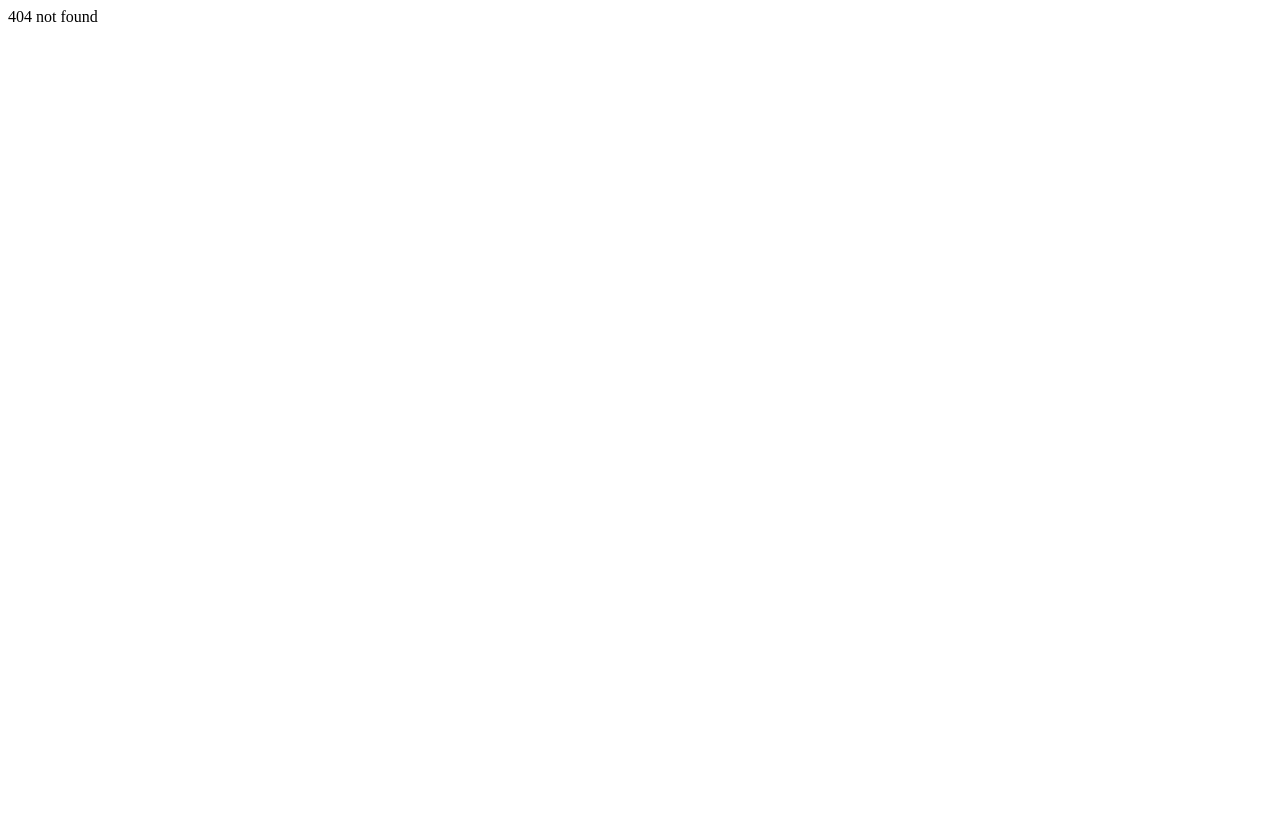
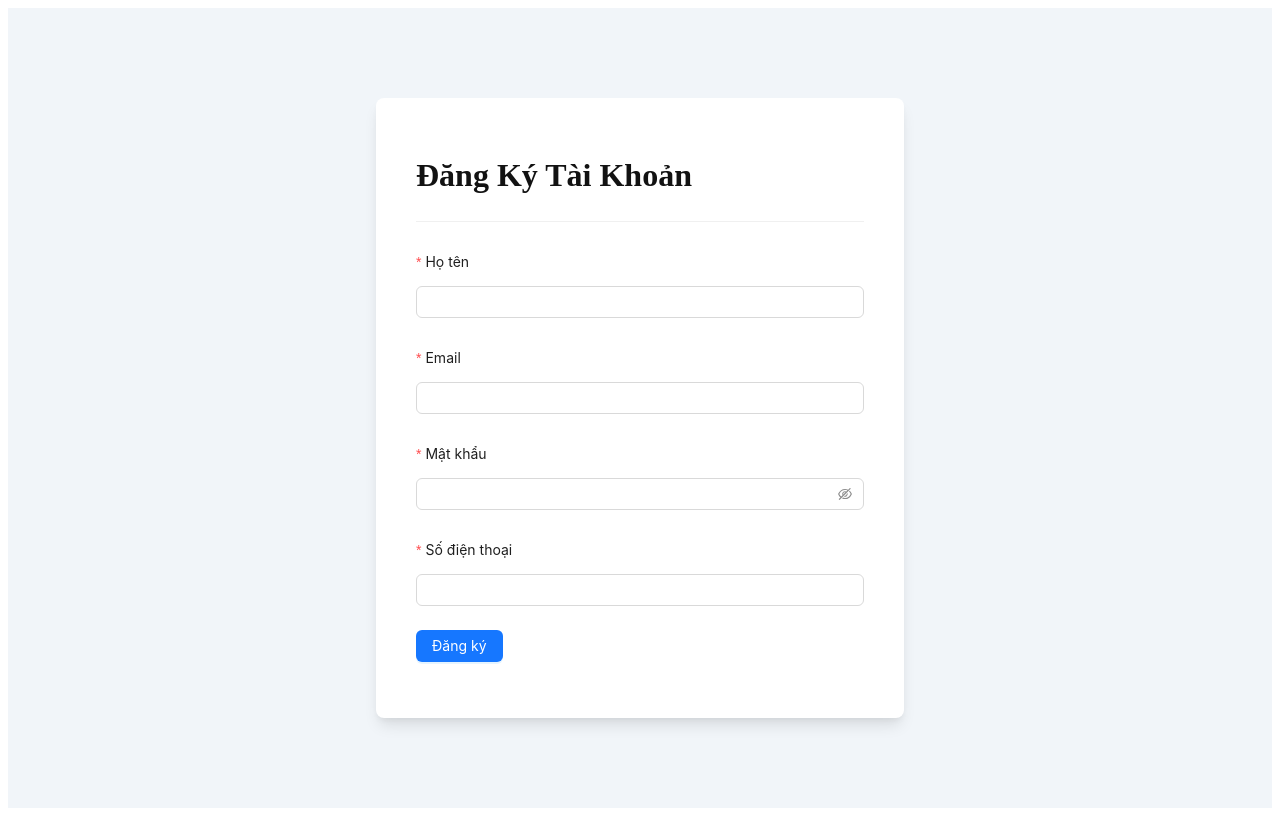
Before and after one commit to huysonny/react-web-sales, a React (Vite) app: page /register in a window 1280 px wide. Before the commit this address had no page. Built offline with nearby package versions, Linux system fonts and the light colour scheme.

Commit message:
'register'

```diff
--- a/package.json
+++ b/package.json
@@ -10,11 +10,15 @@
     "preview": "vite preview"
   },
   "dependencies": {
+    "@ant-design/icons": "5.0.1",
     "@reduxjs/toolkit": "1.9.3",
+    "antd": "5.3.2",
+    "axios": "1.3.4",
     "react": "18.2.0",
     "react-dom": "18.2.0",
     "react-redux": "8.0.5",
-    "react-router-dom": "6.9.0"
+    "react-router-dom": "6.9.0",
+    "sass": "1.53.0"
   },
   "devDependencies": {
     "@types/react": "18.0.28",
--- a/src/App.jsx
+++ b/src/App.jsx
@@ -10,6 +10,7 @@
 import Header from './components/Header';
 import Footer from './components/Footer';
 import Home from './components/Home';
+import Register from './pages/register';
 
 const Layout = () => {
   return (
@@ -42,6 +43,10 @@
       path: "/login",
       element: <LoginPage />,
     },
+    {
+      path: "/register",
+      element: <Register />,
+    },
 
   ]);
 
--- /dev/null
+++ b/src/pages/register/index.jsx
@@ -0,0 +1,73 @@
+import { Button, Checkbox, Divider, Form, Input } from 'antd';
+import './register.scss'
+
+const onFinish = (values) => {
+    console.log('Success:', values);
+};
+const Register = () => {
+    return (
+        <div className="register-page">
+            <main className="main">
+                <div className="container">
+                    <section className="wrapper">
+                        <div className="heading">
+                            <h2 className="text text-large">Đăng Ký Tài Khoản</h2>
+                            <Divider />
+                        </div>
+                        <Form
+                            name="basic"
+                            // style={{ maxWidth: 600, margin: '0 auto' }}
+                            onFinish={onFinish}
+                            autoComplete="off"
+                        >
+                            <Form.Item
+                                labelCol={{ span: 24 }} //whole column
+                                label="Họ tên"
+                                name="fullName"
+                                rules={[{ required: true, message: 'Họ tên không được để trống!' }]}
+                            >
+                                <Input />
+                            </Form.Item>
+
+
+                            <Form.Item
+                                labelCol={{ span: 24 }} //whole column
+                                label="Email"
+                                name="email"
+                                rules={[{ required: true, message: 'Email không được để trống!' }]}
+                            >
+                                <Input />
+                            </Form.Item>
+
+                            <Form.Item
+                                labelCol={{ span: 24 }} //whole column
+                                label="Mật khẩu"
+                                name="password"
+                                rules={[{ required: true, message: 'Mật khẩu không được để trống!' }]}
+                            >
+                                <Input.Password />
+                            </Form.Item>
+                            <Form.Item
+                                labelCol={{ span: 24 }} //whole column
+                                label="Số điện thoại"
+                                name="phone"
+                                rules={[{ required: true, message: 'Số điện thoại không được để trống!' }]}
+                            >
+                                <Input />
+                            </Form.Item>
+
+                            <Form.Item
+                            // wrapperCol={{ offset: 6, span: 16 }}
+                            >
+                                <Button type="primary" htmlType="submit" loading={false}>
+                                    Đăng ký
+                                </Button>
+                            </Form.Item>
+                        </Form>
+                    </section>
+                </div>
+            </main>
+        </div>
+    )
+}
+export default Register;
--- /dev/null
+++ b/src/pages/register/register.scss
@@ -0,0 +1,189 @@
+:root {
+    --color-white: #ffffff;
+    --color-light: #f1f5f9;
+    --color-black: #121212;
+    --color-night: #001632;
+
+    --color-red: #f44336;
+    --color-blue: #1a73e8;
+    --color-gray: #80868b;
+    --color-grayish: #dadce0;
+
+    --shadow-normal: 0 1px 3px 0 rgba(0, 0, 0, 0.1),
+        0 1px 2px 0 rgba(0, 0, 0, 0.06);
+    --shadow-medium: 0 4px 6px -1px rgba(0, 0, 0, 0.1),
+        0 2px 4px -1px rgba(0, 0, 0, 0.06);
+    --shadow-large: 0 10px 15px -3px rgba(0, 0, 0, 0.1),
+        0 4px 6px -2px rgba(0, 0, 0, 0.05);
+}
+
+
+.register-page {
+    color: var(--color-black);
+    background: var(--color-light);
+
+
+    // Components
+    .container {
+        display: flex;
+        justify-content: center;
+        align-items: center;
+        max-width: 80rem;
+        min-height: 100vh;
+        // width: 100%;
+        padding: 0 2rem;
+        margin: 0 auto;
+    }
+
+
+    .text {
+        font-family: inherit;
+        line-height: inherit;
+        text-transform: unset;
+        text-rendering: optimizeLegibility;
+
+        &-large {
+            font-size: 2rem;
+            font-weight: 600;
+            color: var(--color-black);
+        }
+
+        &-normal {
+            font-size: 1rem;
+            font-weight: 400;
+            color: var(--color-black);
+        }
+
+        &-links {
+            font-size: 1rem;
+            font-weight: 400;
+            color: var(--color-blue);
+
+            &:hover {
+                text-decoration: underline;
+            }
+        }
+    }
+
+    // Main
+    .main {
+        .wrapper {
+            max-width: 28rem;
+            width: 100%;
+            margin: 2rem auto;
+            padding: 2rem 2.5rem;
+            border: none;
+            outline: none;
+            border-radius: 0.5rem;
+            color: var(--color-black);
+            background: var(--color-white);
+            box-shadow: var(--shadow-large);
+
+            .form {
+                width: 100%;
+                height: auto;
+                margin-top: 2rem;
+
+                .input-control {
+                    display: flex;
+                    align-items: center;
+                    justify-content: space-between;
+                    margin-bottom: 1.25rem;
+                }
+
+                .input-field {
+                    font-family: inherit;
+                    font-size: 1rem;
+                    font-weight: 400;
+                    line-height: inherit;
+                    width: 100%;
+                    height: auto;
+                    padding: 0.75rem 1.25rem;
+                    border: none;
+                    outline: none;
+                    border-radius: 2rem;
+                    color: var(--color-black);
+                    background: var(--color-light);
+                    text-transform: unset;
+                    text-rendering: optimizeLegibility;
+                }
+
+                .input-submit {
+                    font-family: inherit;
+                    font-size: 1rem;
+                    font-weight: 500;
+                    line-height: inherit;
+                    cursor: pointer;
+                    min-width: 40%;
+                    height: auto;
+                    padding: 0.65rem 1.25rem;
+                    border: none;
+                    outline: none;
+                    border-radius: 2rem;
+                    color: var(--color-white);
+                    background: var(--color-blue);
+                    box-shadow: var(--shadow-medium);
+                    text-transform: capitalize;
+                    text-rendering: optimizeLegibility;
+                }
+            }
+
+            .striped {
+                display: flex;
+                flex-direction: row;
+                justify-content: center;
+                align-items: center;
+                margin: 1rem 0;
+
+                &-line {
+                    flex: auto;
+                    flex-basis: auto;
+                    border: none;
+                    outline: none;
+                    height: 2px;
+                    background: var(--color-grayish);
+                }
+
+                &-text {
+                    font-family: inherit;
+                    font-size: 1rem;
+                    font-weight: 500;
+                    line-height: inherit;
+                    color: var(--color-black);
+                    margin: 0 1rem;
+                }
+            }
+
+            .method {
+                &-control {
+                    margin-bottom: 1rem;
+                }
+
+                &-action {
+                    font-family: inherit;
+                    font-size: 0.95rem;
+                    font-weight: 500;
+                    line-height: inherit;
+                    display: flex;
+                    justify-content: center;
+                    align-items: center;
+                    width: 100%;
+                    height: auto;
+                    padding: 0.35rem 1.25rem;
+                    outline: none;
+                    border: 2px solid var(--color-grayish);
+                    border-radius: 2rem;
+                    color: var(--color-black);
+                    background: var(--color-white);
+                    text-transform: capitalize;
+                    text-rendering: optimizeLegibility;
+                    transition: all 0.35s ease;
+
+                    &:hover {
+                        background: var(--color-light);
+                    }
+                }
+            }
+        }
+    }
+}
```
Also changed, not shown: src/utils/axios-customize.js (added, +31 -0 lines), 1 other file (tests, documents, lock files or other folders).
